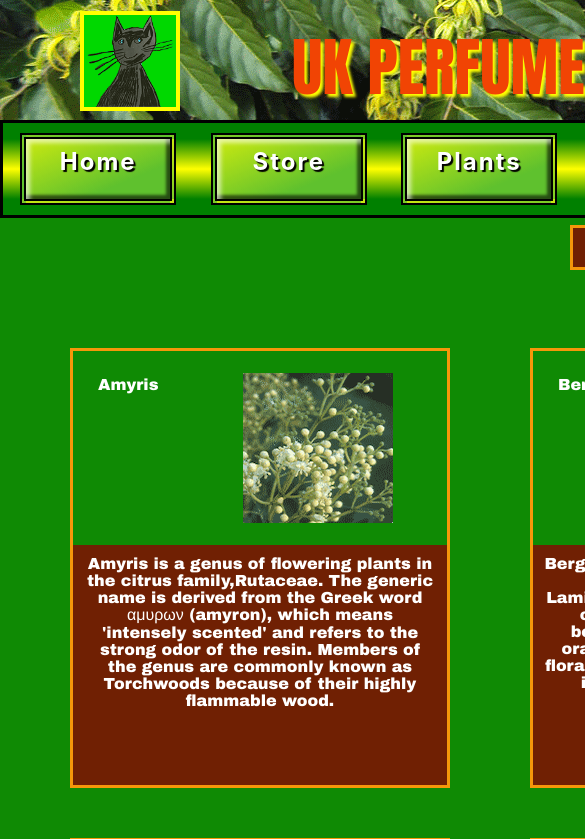
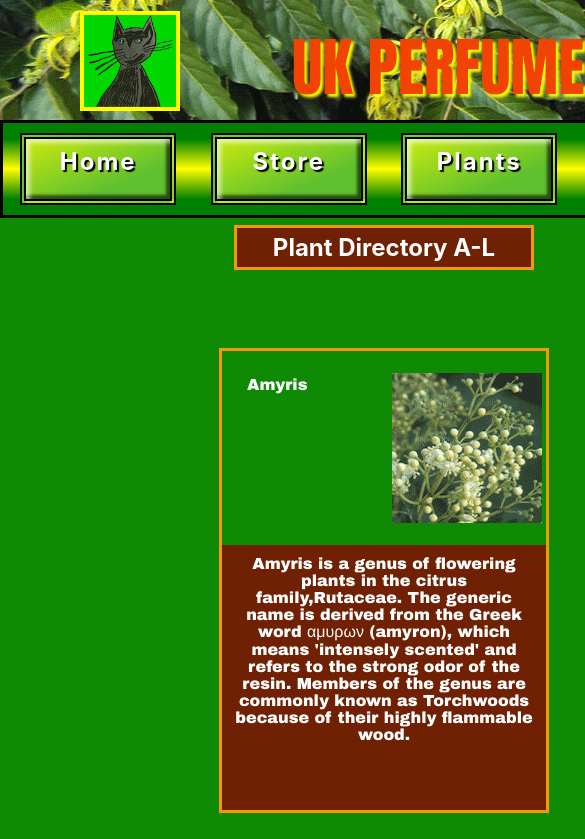
Before and after one commit to GiacomoSorbi/UrsulaKesek-module-ii, a React (Create React App) app: page /plantdisplay1 in a window 390 px wide. Shown: the top 839 px of the page, 585 px wide, since content can reach past the window. Built offline with nearby package versions, Linux system fonts and the light colour scheme.

Commit message:
edited plant display css

```diff
--- a/src/pages/PlantsPage/PlantDisplay1/PlantDisplay1.css
+++ b/src/pages/PlantsPage/PlantDisplay1/PlantDisplay1.css
@@ -1,13 +1,13 @@
 section.display {
   background-color: rgb(15, 138, 4);
   height: 1630px;
-  width:1440px;
+  width: 1440px;
 }
 h1.dis {
   margin: 0 auto;
   padding: 5px;
   background-color: rgb(112, 32, 3);
-  border:3px solid rgb(245,151,10) ;
+  border: 3px solid rgb(245, 151, 10);
   color: white;
   width: 300px;
 }
@@ -31,10 +31,42 @@ h1.dis {
   color: white;
 }
 .plantcard {
-  margin:25px;
-  border:3px solid rgb(245,151,10);
+  margin: 25px;
+  border: 3px solid rgb(245, 151, 10);
   width: 380px;
-  height: 440px;
+  height: 465px;
   position: relative;
   top: 30px;
 }
+@media screen and (max-width: 768px) {
+  section.display {
+    width: 768px;
+    height: 4800px;
+  }
+  section.plantcard {
+    width: 330px;
+  }
+  div.name {
+    width: 200px;
+  }
+  div.desc1 {
+    width: 324px;
+    height: 265px;
+  }
+}
+@media screen and (max-width: 375px) {
+  section.display {
+    width: 375px;
+    height: 4800px;
+  }
+  section.plantcard {
+    width: 330px;
+  }
+  div.name {
+    width: 200px;
+  }
+  div.desc1 {
+    width: 324px;
+    height: 265px;
+  }
+}
```
